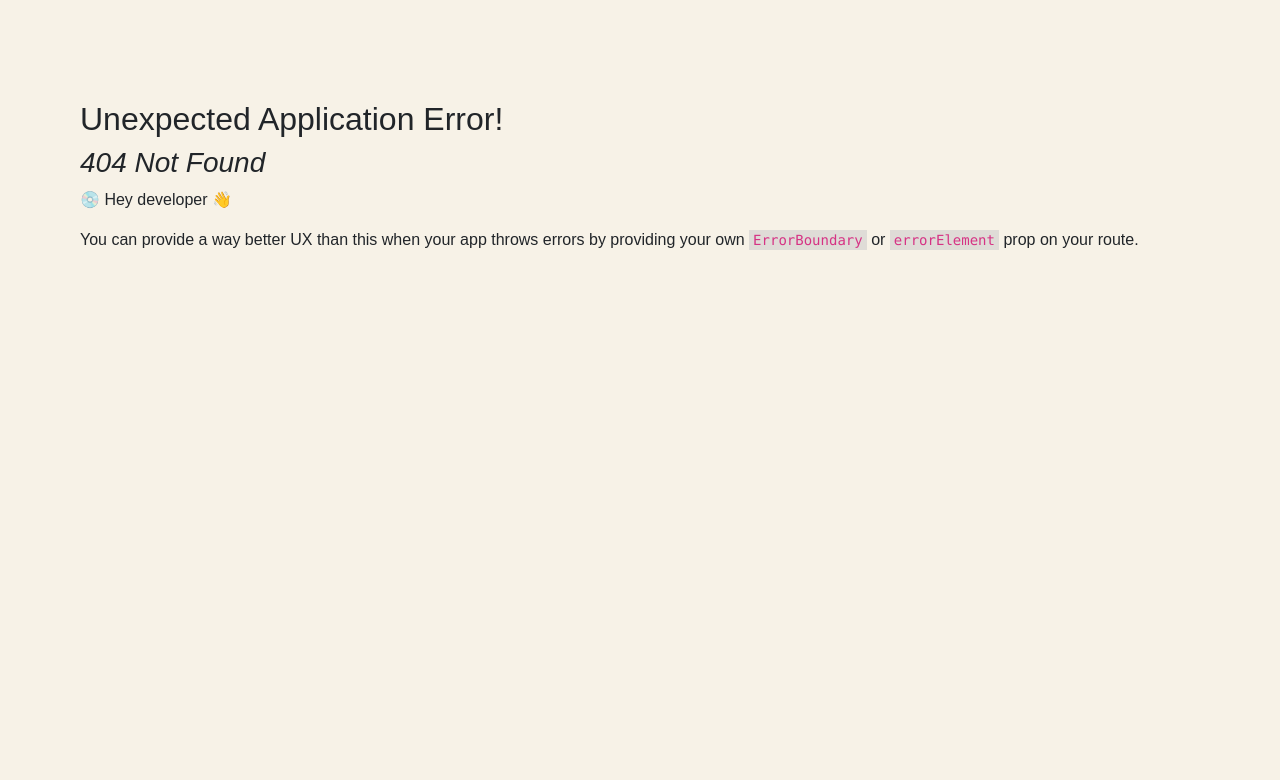
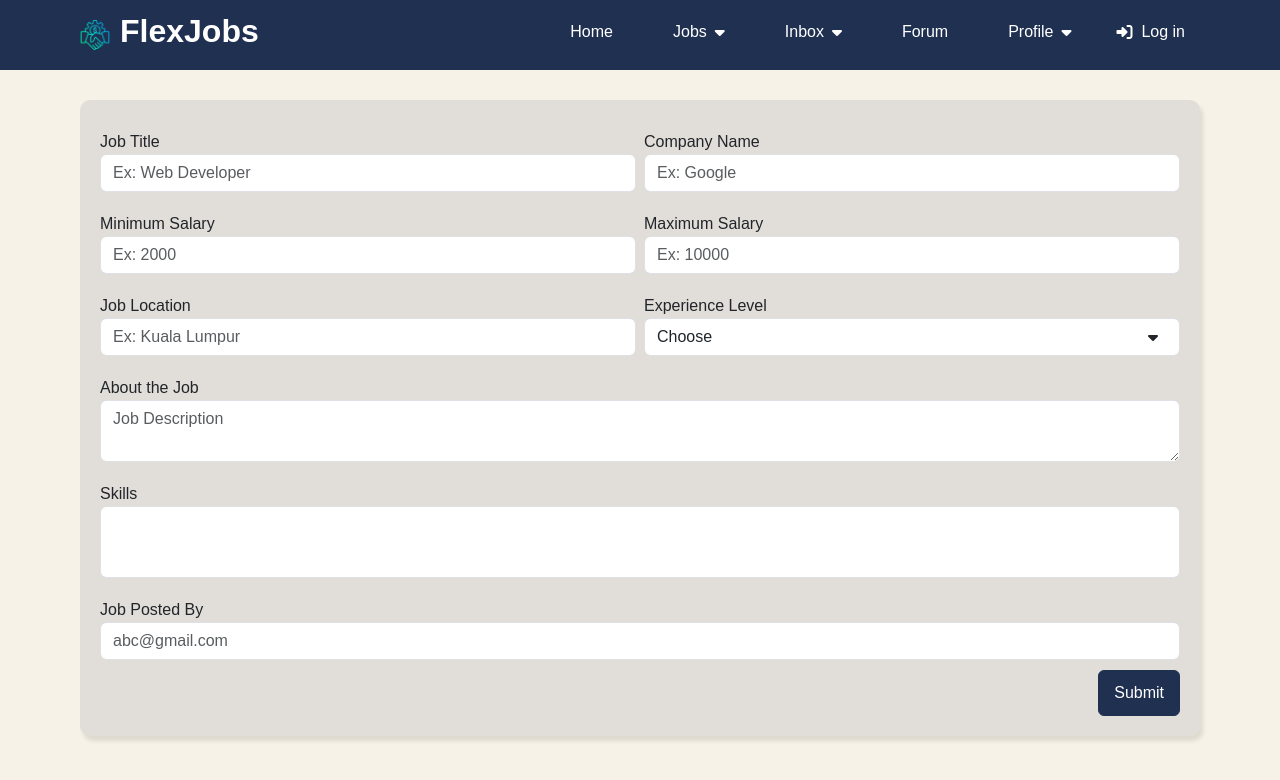
Before and after one commit to Kairos5106/FlexJobs, a React (Vite) app in the folder flexjobs-client/: page /PostJob in a window 1280 px wide. Before the commit this address had no page. Shown: the top 780 px of the page. Built offline with nearby package versions, Linux system fonts and the light colour scheme.

Commit message:
post a job ui

```diff
--- a/flexjobs-client/src/Router/Router.jsx
+++ b/flexjobs-client/src/Router/Router.jsx
@@ -4,6 +4,7 @@ import {
 import App from "../App";
 import Home from "../modules/Module1/Home";
 import JobSearch from "../modules/Module2/JobSearch";
+import PostJob from "../modules/Module2/PostJob";
 import Module3Page from "../modules/Module3/Module3Page";
 import Module4Page from "../modules/Module4/Module4Page";
 import Module5Page from "../modules/Module5/Module5Page";
@@ -19,6 +20,7 @@ const router = createBrowserRouter([
       children: [
         { path: "/", element: <Home/> },
         { path: "/JobSearch", element: <JobSearch/> },
+        { path: "/PostJob", element: <PostJob/> },
         { path: "/Module3Page", element: <Module3Page/> },
         { path: "/Module4Page", element: <Module4Page/> },
         { path: "/Module5Page", element: <Module5Page/> },
--- a/flexjobs-client/src/modules/Module2/Module2.css
+++ b/flexjobs-client/src/modules/Module2/Module2.css
@@ -137,6 +137,85 @@
 
 
 
+/* Post A Job ------------------------------------------------------------------------------------------------------------------------------*/
+.post-a-job-form {
+    padding: 20px;
+    background: rgba(204, 204, 204, 0.5);
+    border-radius: 10px;
+    box-shadow: 3px 5px 4px rgba(0, 0, 0, 0.1);
+}
+
+.job-form-row {
+    padding: 10px 0;
+}
+
+.dropdown-custom {
+    position: relative;
+}
+
+.dropdown-icon {
+    position: absolute;
+    top: 50%;
+    right: 10px;
+    padding-right: 12px;
+    transform: translateY(-50%);
+    pointer-events: none;
+}
+
+/* Skills tag input */
+.skills-content ul {
+    display: flex;
+    height: fit-content;
+    flex-direction: row;
+    flex-wrap: wrap;
+    padding: 5px 5px;
+    margin: 7px 0;
+}
+
+.skills-content ul li {
+    list-style: none;
+    margin: 3px 5px;
+    padding: 5px 8px;
+    border-radius: 5px;
+    background: #f2f2f2;
+    border: 1px solid #878787;
+    display: flex;
+    align-items: center;
+}
+
+.skills-content ul li i {
+    font-size: 1rem;
+    margin: 0 0 0 8px;
+    padding: 4px 5px;
+    border-radius: 30%;
+    color: #dc3545;
+    background: #dfdfdf;
+    border: 1px solid #dc3545;
+    cursor: pointer;
+}
+
+.skills-content ul li i:hover {
+    background: #dc3545;
+    color: #fff;
+}
+
+.skills-content ul input {
+    flex: 1;
+    border: none;
+    outline: none;
+    padding: 5px;
+    font-size: 1rem;
+    width: 100%;
+}
+
+
+
+
+
+
+
+
+
 /* Responsive ------------------------------------------------------------------------------------------------------------------------------*/
 @media (width < 1000px) {
     .card-custom {
--- /dev/null
+++ b/flexjobs-client/src/modules/Module2/PostJob.jsx
@@ -0,0 +1,115 @@
+import React, { useEffect, useState } from 'react';
+import 'bootstrap/dist/css/bootstrap.min.css';
+import '../../App.css';
+import './Module2.css';
+
+const PostJob = () => {
+    const [tags, setTags] = useState([]);
+
+    const handleAddTag = (e) => {
+        if (e.key === "Enter") {
+            e.preventDefault();
+            const tag = e.target.value.trim();
+            if (tag.length > 1 && !tags.includes(tag)) {
+                setTags([...tags, tag]);
+                console.log("Added tag:", tag);
+            }
+            e.target.value = "";
+        }
+    };
+
+    const handleRemoveTag = (tagToRemove) => {
+        setTags(tags.filter(tag => tag !== tagToRemove));
+        console.log("Removed tag:", tagToRemove);
+    };
+
+    return (
+        <div className="post-a-job section" id="post-a-job">
+            <form className="post-a-job-form" id="post-a-job-form">
+                {/* Job title and company name */}
+                <div className="row g-2 job-form-row">
+                    <div className="col-sm-6">
+                        <label htmlFor="jobTitle">Job Title</label>
+                        <input type="text" className="form-control" id="jobTitle" name="jobTitle" placeholder="Ex: Web Developer" />
+                    </div>
+                    <div className="col-sm-6">
+                        <label htmlFor="companyName">Company Name</label>
+                        <input type="text" className="form-control" id="companyName" name="companyName" placeholder="Ex: Google" />
+                    </div>
+                </div>
+
+                {/* Salary */}
+                <div className="row g-2 job-form-row">
+                    <div className="col-sm-6">
+                        <label htmlFor="minimumSalary">Minimum Salary</label>
+                        <input type="text" className="form-control" id="minimumSalary" name="minimumSalary" placeholder="Ex: 2000" />
+                    </div>
+                    <div className="col-sm-6">
+                        <label htmlFor="maximumSalary">Maximum Salary</label>
+                        <input type="text" className="form-control" id="maximumSalary" name="maximumSalary" placeholder="Ex: 10000" />
+                    </div>
+                </div>
+
+                {/* Job location & Experience level */}
+                <div className="row g-2 job-form-row">
+                    <div className="col-sm-6">
+                        <label htmlFor="jobLocation">Job Location</label>
+                        <input type="text" className="form-control" id="jobLocation" name="jobLocation" placeholder="Ex: Kuala Lumpur" />
+                    </div>
+                    <div className="col-sm-6">
+                        <label htmlFor="experienceLevel">Experience Level</label>
+                        <div className="dropdown-custom">
+                            <select className="form-control" id="experienceLevel" name="experienceLevel">
+                                <option value="">Choose</option>
+                                <option value="Entry-Level">Entry-Level</option>
+                                <option value="Mid-Level">Middle-Level</option>
+                                <option value="Senior-Level">Senior-Level</option>
+                            </select>
+                            <i className="fa-solid fa-caret-down dropdown-icon"></i>
+                        </div>
+                    </div>
+                </div>
+
+                {/* About the job */}
+                <div className="row g-2 job-form-row">
+                    <div className="col-sm-12">
+                        <label htmlFor="aboutTheJob">About the Job</label>
+                        <textarea className="form-control" id="aboutTheJob" name="aboutTheJob" placeholder="Job Description"></textarea>
+                    </div>
+                </div>
+
+                {/* Skills */}
+                <div className="row g-2 job-form-row">
+                    <div className="col-sm-12 skills-content">
+                        <label htmlFor="skills">Skills</label>
+                        <div className="tag-box form-control">
+                            <ul>
+                                {tags.map(tag => (
+                                    <li key={tag}>
+                                        {tag} <i className="fa-solid fa-xmark" onClick={() => handleRemoveTag(tag)}></i>
+                                    </li>
+                                ))}
+                                <input type="text" id="skills" onKeyDown={handleAddTag} />
+                            </ul>
+                        </div>
+                    </div>
+                </div>
+
+                {/* Job posted by */}
+                <div className="row g-2 job-form-row">
+                    <div className="col-sm-12">
+                        <label htmlFor="postedBy">Job Posted By</label>
+                        <input type="email" className="form-control" id="postedBy" name="postedBy" placeholder="abc@gmail.com" />
+                    </div>
+                </div>
+
+                {/* Submit button */}
+                <div className="submit-button-postajob d-flex justify-content-end">
+                    <button className="btn btn-primary" id="submit-button-postajob" type="submit">Submit</button>
+                </div>
+            </form>
+        </div>
+    );
+}
+
+export default PostJob;
```
